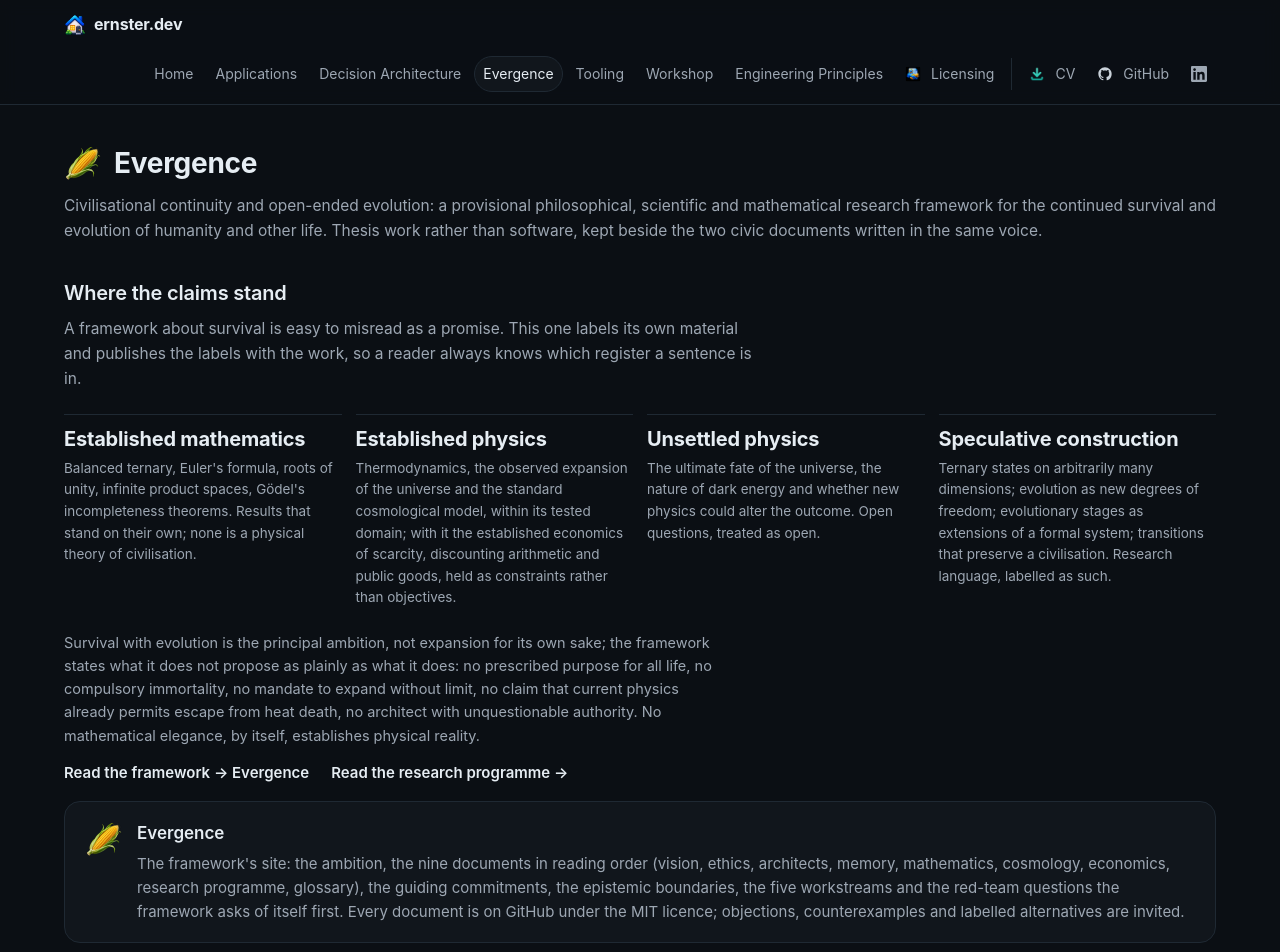
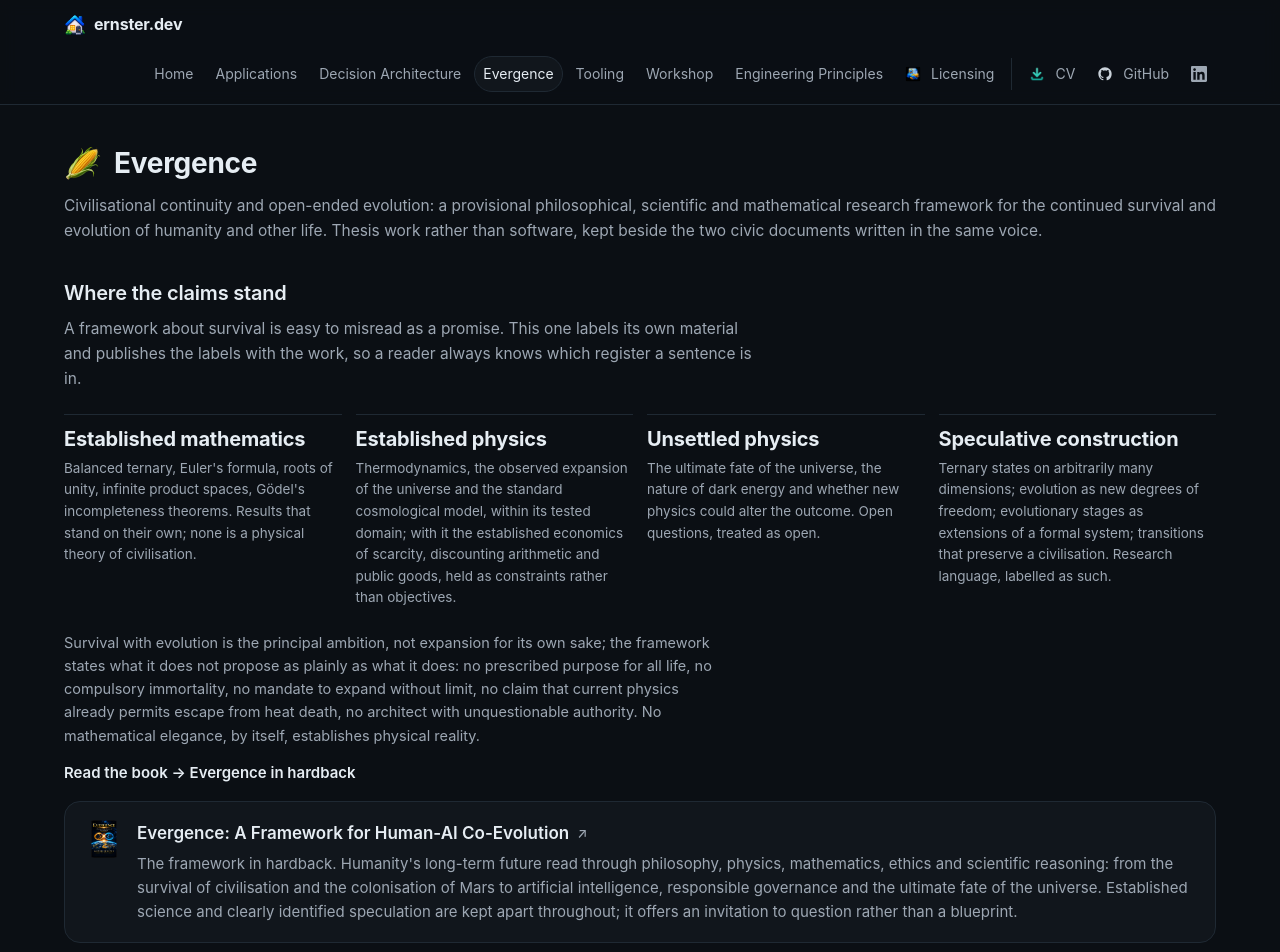
Before and after one commit to oernster/oernster.github.io, a plain HTML site: page evergence.html in a window 1280 px wide. Shown: the top 952 px of the page. Drawn offline with Linux system fonts and the light colour scheme.

Commit message:
Link Evergence to the hardback on Amazon
The Evergence repo is now private, so the page and the home page point at the book instead of the free framework site. Remove the dead research programme link, the MIT licence claim and the sitemap entry for the framework site; add a cover thumbnail sized like the Decision Architecture one.

```diff
--- a/evergence.html
+++ b/evergence.html
@@ -83,17 +83,16 @@
       </div>
       <p class="proof-close">Survival with evolution is the principal ambition, not expansion for its own sake; the framework states what it does not propose as plainly as what it does: no prescribed purpose for all life, no compulsory immortality, no mandate to expand without limit, no claim that current physics already permits escape from heat death, no architect with unquestionable authority. No mathematical elegance, by itself, establishes physical reality.</p>
       <p class="proof-cta">
-        <a href="https://ernster.dev/Evergence/">Read the framework → Evergence</a>
-        <a href="https://github.com/oernster/Evergence/blob/main/RESEARCH.md">Read the research programme →</a>
+        <a href="https://www.amazon.co.uk/dp/B0HQFRWWGN/">Read the book → Evergence in hardback</a>
       </p>
     </section>
 
     <div class="grid">
-      <a class="card wide" href="https://ernster.dev/Evergence/">
-        <span class="ic"><img src="assets/ernster-evergence-76.png" alt="" width="38" height="38"></span>
+      <a class="card wide" href="https://www.amazon.co.uk/dp/B0HQFRWWGN/">
+        <span class="ic"><img src="assets/evergence-book.png" alt="" width="38" height="38"></span>
         <span class="body">
-          <span class="t">Evergence</span>
-          <span class="d">The framework's site: the ambition, the nine documents in reading order (vision, ethics, architects, memory, mathematics, cosmology, economics, research programme, glossary), the guiding commitments, the epistemic boundaries, the five workstreams and the red-team questions the framework asks of itself first. Every document is on GitHub under the MIT licence; objections, counterexamples and labelled alternatives are invited.</span>
+          <span class="t">Evergence: A Framework for Human-AI Co-Evolution <span class="ext">&#8599;</span></span>
+          <span class="d">The framework in hardback. Humanity's long-term future read through philosophy, physics, mathematics, ethics and scientific reasoning: from the survival of civilisation and the colonisation of Mars to artificial intelligence, responsible governance and the ultimate fate of the universe. Established science and clearly identified speculation are kept apart throughout; it offers an invitation to question rather than a blueprint.</span>
         </span>
       </a>
     </div>
--- a/sitemap.xml
+++ b/sitemap.xml
@@ -21,7 +21,6 @@
   <url><loc>https://ernster.dev/windows-smartscreen.html</loc></url>
   <url><loc>https://ernster.dev/commercial-licensing.html</loc></url>
   <url><loc>https://ernster.dev/principles.html</loc></url>
-  <url><loc>https://ernster.dev/Evergence/</loc></url>
   <url><loc>https://ernster.dev/PlainSight/</loc></url>
   <url><loc>https://ernster.dev/PlainSight/why.html</loc></url>
   <url><loc>https://ernster.dev/PlainSight/features.html</loc></url>
```
Also changed, not shown: index.html (+2 -2 lines), assets/evergence-book.png (added).
